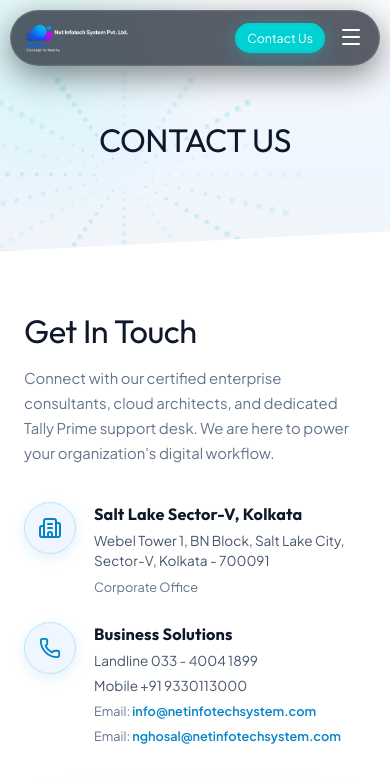
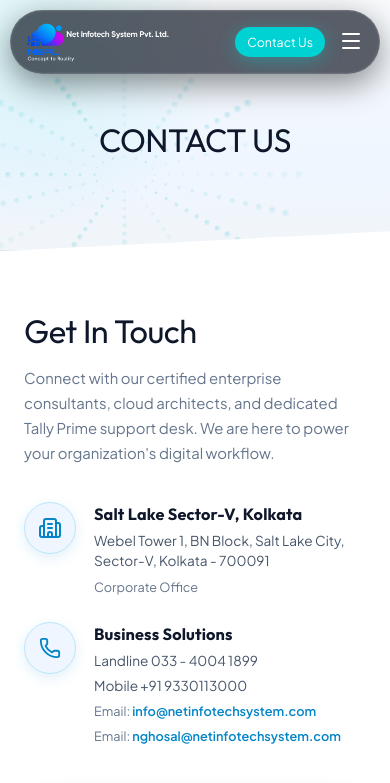
Before and after one commit to NISPL-coder/website, a React (Vite) app in the folder website/: page /contact in a window 390 px wide. Shown: the top 783 px of the page. Built offline with nearby package versions, Linux system fonts and the light colour scheme.

Commit message:
feat: add AboutPage and Homepage styles and components

```diff
--- a/website/src/pages/AboutPage/AboutPage.css
+++ b/website/src/pages/AboutPage/AboutPage.css
@@ -733,29 +733,6 @@
   background: #FFFFFF;
 }
 
-.about-cta-card {
-  background: linear-gradient(135deg, #07101F 0%, #0F274D 100%);
-  border-radius: 28px;
-  padding: 64px 48px;
-  text-align: center;
-  color: #FFFFFF;
-  position: relative;
-  overflow: hidden;
-  box-shadow: 0 20px 50px rgba(2, 132, 199, 0.18);
-  border: 1px solid rgba(2, 132, 199, 0.2);
-}
-
-.about-cta-card::after {
-  content: '';
-  position: absolute;
-  top: -50%;
-  right: -20%;
-  width: 500px;
-  height: 500px;
-  background: radial-gradient(circle, rgba(2, 132, 199, 0.25) 0%, transparent 70%);
-  pointer-events: none;
-}
-
 .about-cta-badge {
   display: inline-flex;
   align-items: center;
@@ -898,9 +875,6 @@
     max-height: 320px;
   }
 
-  .about-cta-card {
-    padding: 44px 24px;
-  }
 }
 
 @media (max-width: 580px) {
--- a/website/src/pages/AboutPage/AboutPage.jsx
+++ b/website/src/pages/AboutPage/AboutPage.jsx
@@ -167,35 +167,7 @@
       </section>
 
       {/* 5. CTA Section: Join Our Team / Life at NISPL */}
-      <section className="about-cta-section">
-        <div className="about-container">
-          <div className="about-cta-card">
-            <div className="about-cta-badge">
-              <Users size={14} />
-              <span>Grow With Us</span>
-            </div>
 
-            <h2 className="about-cta-title">
-              Ready to Shape the Future of Technology With Us?
-            </h2>
-
-            <p className="about-cta-desc">
-              Whether you are an ambitious cloud engineer, software developer, enterprise consultant,
-              or business leader — NISPL offers an empowering workspace where your craft is celebrated.
-            </p>
-
-            <div className="about-cta-actions">
-              <Link to="/career" className="about-btn-primary">
-                <span>Explore Open Careers</span>
-                <ArrowRight size={18} />
-              </Link>
-              <Link to="/contact" className="about-btn-secondary">
-                <span>Connect With Our Team</span>
-              </Link>
-            </div>
-          </div>
-        </div>
-      </section>
 
       {/* 6. Lightbox Modal for High-Resolution Image Preview */}
       {activeLightboxItem && (
--- a/website/src/pages/Demo Page/Homepage.css
+++ b/website/src/pages/Demo Page/Homepage.css
@@ -72,7 +72,7 @@
   pointer-events: auto;
   width: 100%;
   max-width: 1360px;
-  height: 74px;
+  height: 88px;
   background: var(--demo-glass-bg);
   backdrop-filter: blur(18px);
   -webkit-backdrop-filter: blur(18px);
@@ -124,9 +124,9 @@
 }
 
 .demo-brand-logo-img {
-  height: 68px;
+  height: 80px;
   width: auto;
-  max-width: 290px;
+  max-width: 350px;
   object-fit: contain;
   display: block;
 }
@@ -878,8 +878,17 @@
     display: block;
   }
   .demo-pill-navbar {
-    height: 58px;
-    padding: 0 8px 0 14px;
+    height: 68px;
+    padding: 0 10px 0 16px;
+  }
+  .demo-brand {
+    max-width: 220px;
+  }
+  .demo-brand-logo-img {
+    height: 56px;
+    width: auto;
+    max-width: 300px;
+    object-fit: contain;
   }
   .demo-contact-pill-btn {
     padding: 9px 18px;
@@ -902,20 +911,20 @@
     padding: 0 10px;
   }
   .demo-pill-navbar {
-    height: 56px;
+    height: 64px;
     padding: 0 8px 0 12px;
   }
   .demo-brand {
-    max-width: 145px;
+    max-width: 190px;
     flex-shrink: 1;
   }
   .demo-brand-logo-frame {
     padding: 0;
   }
   .demo-brand-logo-img {
-    height: 36px;
+    height: 50px;
     width: auto;
-    max-width: 140px;
+    max-width: 175px;
     object-fit: contain;
   }
   .demo-nav-actions {
```
